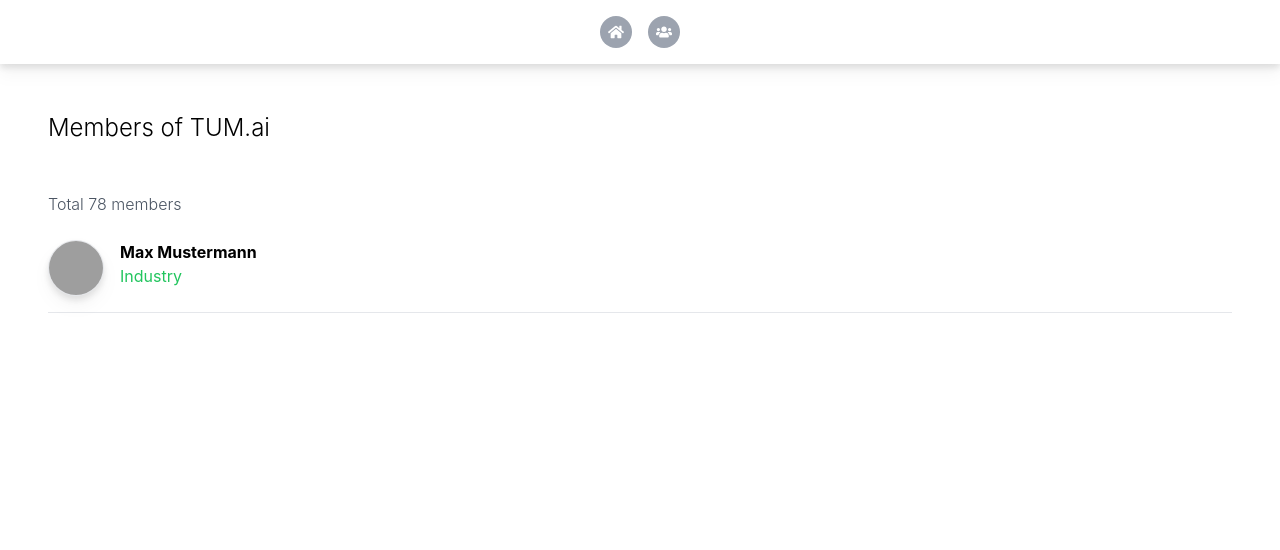
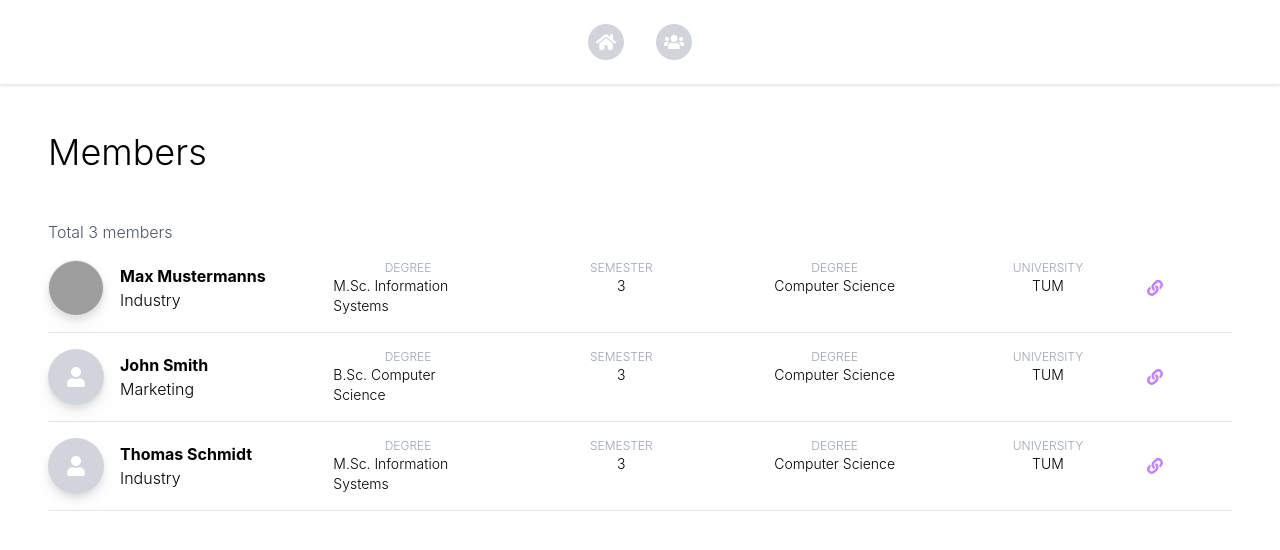
Before and after one commit to tum-ai/space, a Next.js app in the folder webapp-service/: page /members in a window 1280 px wide. Shown: the top 550 px of the page. Built offline with nearby package versions, Linux system fonts and the light colour scheme; grey boxes are pictures that could not be loaded.

Commit message:
implement UI memebers list

```diff
--- a/webapp-service/components/NavBar.js
+++ b/webapp-service/components/NavBar.js
@@ -2,18 +2,18 @@
 
 function NavBar() {
 	return (
-		<div className='w-full bg-white p-4 flex drop-shadow-lg'>
-			<div className='h-auto mx-auto flex space-x-4'>
+		<div className='w-full bg-white p-6 flex drop-shadow'>
+			<div className='h-auto mx-auto flex space-x-8'>
 				<a href='/'>
 					<Icon
 						name={'FaHome'}
-						className='bg-gray-400 p-2 rounded-full text-white hover:scale-105 hover:bg-purple-400'
+						className='bg-gray-300 p-2 rounded-full text-white hover:scale-110 transition hover:bg-purple-400 text-xl'
 					/>
 				</a>
 				<a href='/members'>
 					<Icon
 						name={'FaUsers'}
-						className='bg-gray-400 p-2 rounded-full text-white hover:scale-105 hover:bg-purple-400'
+						className='bg-gray-300 p-2 rounded-full text-white hover:scale-105 transition hover:bg-purple-400 text-xl'
 					/>
 				</a>
 			</div>
--- /dev/null
+++ b/webapp-service/models/members.js
@@ -0,0 +1,96 @@
+import { makeAutoObservable } from 'mobx';
+
+class Members {
+	members = [];
+
+	constructor() {
+		makeAutoObservable(this);
+	}
+
+	getMembers() {
+		return this.members;
+	}
+
+	findMember(id) {
+		return this.members.find((member) => member.id === id);
+	}
+
+	setMembers(members) {
+		this.members = members;
+	}
+
+	// STATE FUNCTIONS
+
+	// API FUNCTIONS
+	async fetchMembers() {
+		this.members = mockData;
+		// try {
+		// 	const response = await axios('/members');
+		// 	this.setMembers(response.data);
+		// } catch (error) {
+		// 	alert(error.response?.data?.message);
+		// }
+	}
+
+	// ONLOAD
+	async loadMembers() {
+		console.log('mem');
+		await this.fetchMembers();
+	}
+}
+
+const members = new Members();
+
+var mockData = [
+	{
+		profileID: '1',
+		name: 'Max Mustermanns',
+		picture:
+			'https://images.pexels.com/photos/220453/pexels-photo-220453.jpeg',
+		department: 'Industry',
+		role: 'member',
+		description: 'Hollywood star',
+		degreeName: 'Information Systems',
+		degreeLevel: 'M.Sc.',
+		degreeSemester: '3',
+		university: 'TUM',
+	},
+	{
+		profileID: '2',
+		name: 'John Smith',
+		picture: '',
+		department: 'Marketing',
+		role: 'member',
+		description: 'Hollywood star',
+		degreeName: 'Computer Science',
+		degreeLevel: 'B.Sc.',
+		degreeSemester: '3',
+		university: 'TUM',
+	},
+	{
+		profileID: '3',
+		name: 'Thomas Schmidt',
+		picture: '',
+		department: 'Industry',
+		role: 'member',
+		description: 'Hollywood star',
+		degreeName: 'Information Systems',
+		degreeLevel: 'M.Sc.',
+		degreeSemester: '3',
+		university: 'TUM',
+	},
+	// {
+	// 	profileID: '1',
+	// 	picture: 'XXXXX',
+	// 	department: 'XXXXX',
+	// 	role: 'XXXXX',
+	// 	description: 'XXXXX',
+	// 	degreeName: 'XXXXX',
+	// 	degreeLevel: 'XXXXX',
+	// 	degreeSemester: 'XXXXX',
+	// 	university: 'XXXXX',
+	// 	picture: 'XXXXX',
+	// },
+];
+
+export default members;
--- a/webapp-service/package.json
+++ b/webapp-service/package.json
@@ -9,8 +9,11 @@
 		"lint": "next lint"
 	},
 	"dependencies": {
+		"axios": "^1.2.1",
 		"eslint": "8.29.0",
 		"eslint-config-next": "13.0.6",
+		"mobx": "^6.7.0",
+		"mobx-react": "^7.6.0",
 		"next": "13.0.6",
 		"react": "18.2.0",
 		"react-dom": "18.2.0",
--- a/webapp-service/pages/_app.js
+++ b/webapp-service/pages/_app.js
@@ -1,7 +1,7 @@
-import '../styles/globals.css'
+import '../styles/globals.css';
 
 function MyApp({ Component, pageProps }) {
-  return <Component {...pageProps} />
+	return <Component {...pageProps} />;
 }
 
-export default MyApp
+export default MyApp;
--- a/webapp-service/pages/members.js
+++ b/webapp-service/pages/members.js
@@ -1,27 +1,126 @@
 import Page from 'components/Page';
+import { observer } from 'mobx-react';
+import { useEffect } from 'react';
+import Icon from '../components/Icon';
+import membersModel from '/models/Members';
 
-export default function Home() {
+export default function Members() {
 	return (
 		<Page>
-			<div className='text-2xl font-light'>Members of TUM.ai</div>
+			<div className='text-4xl font-light'>Members</div>
 			<br />
 			<br />
-			<div className='font-light text-gray-600'>Total 78 members</div>
-			<br />
+			<MembersList />
+		</Page>
+	);
+}
+
+const MembersList = observer(() => {
+	useEffect(() => {
+		console.log('use effect');
+		membersModel.loadMembers();
+		// eslint-disable-next-line
+	}, []);
+
+	return (
 		<div className='flex flex-col space-y-4'>
-				<div className='flex space-x-4'>
+			<div className='font-light text-gray-600'>
+				Total {membersModel.members.length} members
+			</div>
+			{membersModel.members.map((member, i) => (
+				<Member key={i} member={member} />
+			))}
+		</div>
+	);
+});
+
+const DEPARTMENTTOCOLOR = {
+	marketing: 'green-500',
+	industry: 'blue-500',
+	dev: 'red-500',
+};
+
+function Member({ member }) {
+	console.log(
+		DEPARTMENTTOCOLOR[member.department.toLowerCase()],
+		member.department.toLowerCase()
+	);
+	return (
+		<div className='space-y-4'>
+			<div className='flex space-x-4 items-center'>
+				{/* profile picture */}
+				{member.picture ? (
 					<img
 						className='rounded-full w-14 h-14 object-cover border drop-shadow-lg'
-						src='https://images.pexels.com/photos/220453/pexels-photo-220453.jpeg'
+						src={member.picture}
 						alt='me'
 					/>
-					<div className='flex flex-col'>
-						<div className='font-bold'>Max Mustermann</div>
-						<div className='text-green-500'>Industry</div>
+				) : (
+					<div className='rounded-full w-14 h-14 bg-gray-300 flex text-center drop-shadow-lg'>
+						<Icon
+							name={'FaUser'}
+							className='m-auto text-xl text-white'
+						/>
+					</div>
+				)}
+				{/* profile name and department */}
+				<div className='flex flex-col w-1/6'>
+					<div className='font-bold'>{member.name}</div>
+					<div
+						className={
+							'text-' +
+							DEPARTMENTTOCOLOR[member.department.toLowerCase()] +
+							' font-light'
+						}
+					>
+						{member.department}
+					</div>
+				</div>
+				{/* profile details */}
+				<div className='grid gap-x-16 gap-y-0 grid-cols-4 grid-rows-1 auto-cols-fr w-4/6'>
+					<div className='flex flex-col items-center'>
+						<div className='text-xs text-gray-400 font-light'>
+							DEGREE
+						</div>
+						<div className='font-light text-sm'>
+							{member.degreeLevel + ' '} {member.degreeName}
+						</div>
+					</div>
+					<div className='flex flex-col items-center'>
+						<div className='text-xs text-gray-400 font-light'>
+							SEMESTER
+						</div>
+						<div className='font-light text-sm'>
+							{member.degreeSemester}
+						</div>
+					</div>
+					<div className='flex flex-col items-center'>
+						<div className='text-xs text-gray-400 font-light'>
+							DEGREE
+						</div>
+						<div className='font-light text-sm'>
+							Computer Science
+						</div>
+					</div>
+					<div className='flex flex-col items-center'>
+						<div className='text-xs text-gray-400 font-light'>
+							UNIVERSITY
+						</div>
+						<div className='font-light text-sm'>
+							{member.university}
+						</div>
+					</div>
+				</div>
+				<div className='flex items-center justify-end'>
+					<a href={'/members/' + member.profileID}>
+						<Icon
+							name={'FaLink'}
+							className='p-2 rounded-full text-purple-400 hover:scale-105'
+						/>
+					</a>
 				</div>
 			</div>
 			<hr />
 		</div>
-		</Page>
 	);
 }
```
Also changed, not shown: 1 other file (tests, documents, lock files or other folders). Lines whose indentation alone changed are shown as unchanged.
